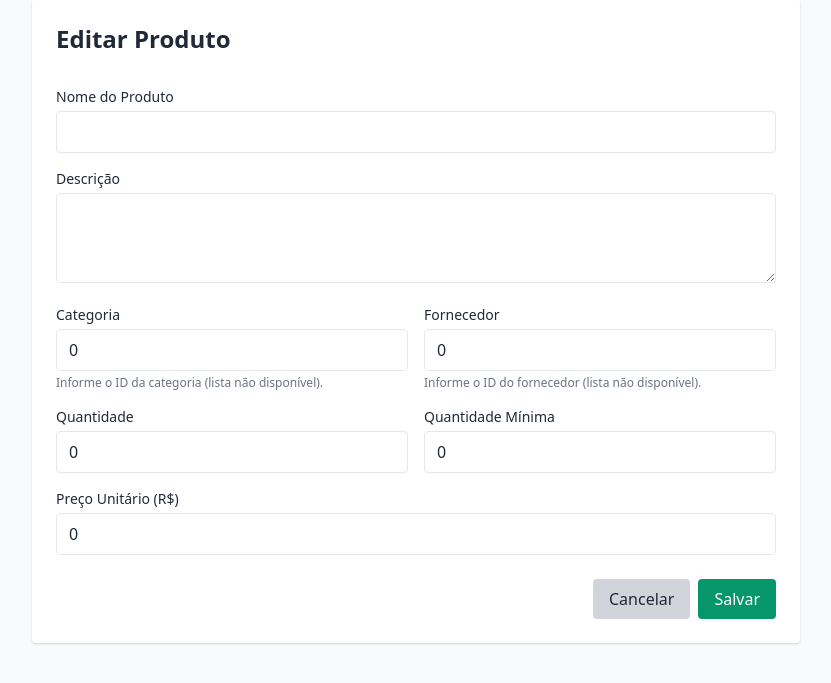
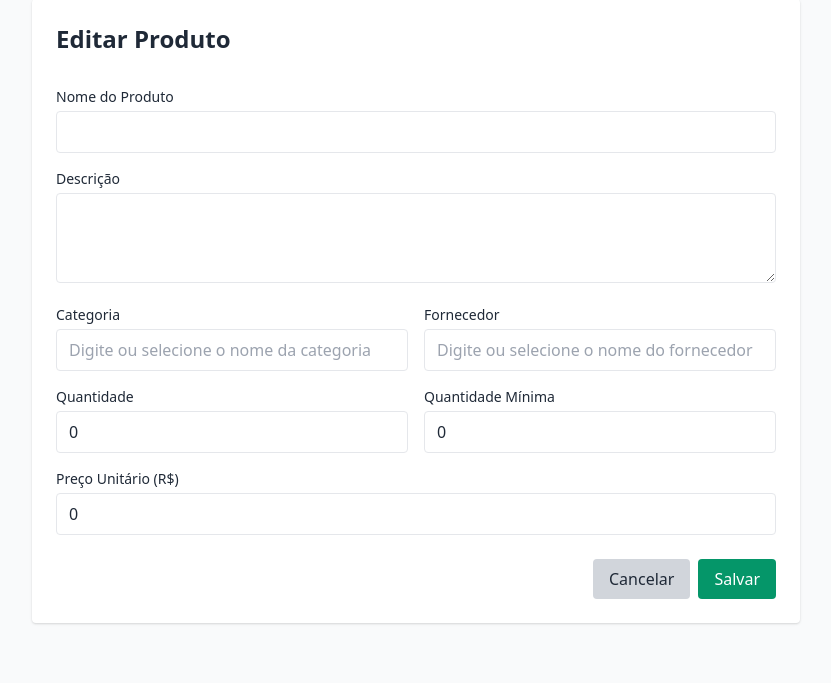
Before and after one commit to Fabiolegra/Estoque, a PHP site: page /editar.php in a window 1280 px wide. Shown: the part 89-772 px from the top of the page, without its empty margins (224-1055 px from the left). Run offline with PHP 8.4, Linux system fonts and the light colour scheme.

Commit message:
alterado os campos categoria e fornecedor do editar.php

```diff
--- a/app/views/produtos/editar.php
+++ b/app/views/produtos/editar.php
@@ -46,42 +46,56 @@
 
         <div class="grid grid-cols-1 md:grid-cols-2 gap-4">
             <div>
-                <label class="block text-sm font-medium mb-1" for="categoria_id">Categoria</label>
+                <label class="block text-sm font-medium mb-1" for="categoria_nome">Categoria</label>
+                <input type="text" id="categoria_nome" name="categoria_nome"
+                       list="categorias-lista"
+                       value="<?php
+                            $categoriaNomeAtual = '';
+                            if (isset($categorias) && is_array($categorias)) {
+                                foreach ($categorias as $c) {
+                                    if ((int)($produto['categoria_id'] ?? 0) === (int)$c['id']) { $categoriaNomeAtual = $c['nome']; break; }
+                                }
+                            }
+                            echo htmlspecialchars($categoriaNomeAtual, ENT_QUOTES, 'UTF-8');
+                       ?>"
+                       placeholder="Digite ou selecione o nome da categoria"
+                       class="w-full border rounded px-3 py-2 focus:outline-none focus:ring-2 focus:ring-blue-500" />
+                <input type="hidden" id="categoria_id" name="categoria_id" value="<?= htmlspecialchars($produto['categoria_id'] ?? '', ENT_QUOTES, 'UTF-8'); ?>" />
                 <?php if (isset($categorias) && is_array($categorias) && count($categorias) > 0): ?>
-                    <select id="categoria_id" name="categoria_id"
-                            class="w-full border rounded px-3 py-2 focus:outline-none focus:ring-2 focus:ring-blue-500">
+                    <datalist id="categorias-lista">
                         <?php foreach ($categorias as $c): ?>
-                            <option value="<?= htmlspecialchars($c['id'], ENT_QUOTES, 'UTF-8'); ?>"
-                                <?= (isset($produto['categoria_id']) && (int)$produto['categoria_id'] === (int)$c['id']) ? 'selected' : ''; ?>>
-                                <?= htmlspecialchars($c['nome'], ENT_QUOTES, 'UTF-8'); ?>
-                            </option>
+                            <option value="<?= htmlspecialchars($c['nome'], ENT_QUOTES, 'UTF-8'); ?>"></option>
                         <?php endforeach; ?>
-                    </select>
+                    </datalist>
                 <?php else: ?>
-                    <input type="number" id="categoria_id" name="categoria_id" min="0"
-                           value="<?= htmlspecialchars($produto['categoria_id'] ?? 0, ENT_QUOTES, 'UTF-8'); ?>"
-                           class="w-full border rounded px-3 py-2 focus:outline-none focus:ring-2 focus:ring-blue-500" />
-                    <p class="text-xs text-gray-500 mt-1">Informe o ID da categoria (lista não disponível).</p>
                 <?php endif; ?>
             </div>
 
             <div>
-                <label class="block text-sm font-medium mb-1" for="fornecedor_id">Fornecedor</label>
+                <label class="block text-sm font-medium mb-1" for="fornecedor_nome">Fornecedor</label>
+                <input type="text" id="fornecedor_nome" name="fornecedor_nome"
+                       list="fornecedores-lista"
+                       value="<?php
+                            $fornecedorNomeAtual = '';
+                            if (isset($fornecedores) && is_array($fornecedores)) {
+                                foreach ($fornecedores as $f) {
+                                    if ((int)($produto['fornecedor_id'] ?? 0) === (int)$f['id']) { $fornecedorNomeAtual = $f['nome']; break; }
+                                }
+                            }
+                            echo htmlspecialchars($fornecedorNomeAtual, ENT_QUOTES, 'UTF-8');
+                       ?>"
+                       placeholder="Digite ou selecione o nome do fornecedor"
+                       class="w-full border rounded px-3 py-2 focus:outline-none focus:ring-2 focus:ring-blue-500" />
+                <input type="hidden" id="fornecedor_id" name="fornecedor_id" value="<?= htmlspecialchars($produto['fornecedor_id'] ?? '', ENT_QUOTES, 'UTF-8'); ?>" />
                 <?php if (isset($fornecedores) && is_array($fornecedores) && count($fornecedores) > 0): ?>
-                    <select id="fornecedor_id" name="fornecedor_id"
-                            class="w-full border rounded px-3 py-2 focus:outline-none focus:ring-2 focus:ring-blue-500">
+                    <datalist id="fornecedores-lista">
                         <?php foreach ($fornecedores as $f): ?>
-                            <option value="<?= htmlspecialchars($f['id'], ENT_QUOTES, 'UTF-8'); ?>"
-                                <?= (isset($produto['fornecedor_id']) && (int)$produto['fornecedor_id'] === (int)$f['id']) ? 'selected' : ''; ?>>
-                                <?= htmlspecialchars($f['nome'], ENT_QUOTES, 'UTF-8'); ?>
-                            </option>
+                            <option value="<?= htmlspecialchars($f['nome'], ENT_QUOTES, 'UTF-8'); ?>"></option>
                         <?php endforeach; ?>
-                    </select>
+                    </datalist>
+                    <p class="text-xs text-gray-500 mt-1">O ID correspondente será preenchido automaticamente.</p>
                 <?php else: ?>
-                    <input type="number" id="fornecedor_id" name="fornecedor_id" min="0"
-                           value="<?= htmlspecialchars($produto['fornecedor_id'] ?? 0, ENT_QUOTES, 'UTF-8'); ?>"
-                           class="w-full border rounded px-3 py-2 focus:outline-none focus:ring-2 focus:ring-blue-500" />
-                    <p class="text-xs text-gray-500 mt-1">Informe o ID do fornecedor (lista não disponível).</p>
+
                 <?php endif; ?>
             </div>
         </div>
@@ -115,5 +129,49 @@
     </form>
 </div>
 
+<?php if ((isset($categorias) && is_array($categorias) && count($categorias) > 0) || (isset($fornecedores) && is_array($fornecedores) && count($fornecedores) > 0)): ?>
+<script>
+(function(){
+    // Mapeia nomes para IDs
+    var categoriasMap = {};
+    <?php if (isset($categorias) && is_array($categorias)): ?>
+    categoriasMap = {
+        <?php foreach ($categorias as $i => $c): ?>
+        <?= json_encode((string)$c['nome']) ?>: <?= (int)$c['id'] ?><?= $i === array_key_last($categorias) ? '' : ',' ?>
+        <?php endforeach; ?>
+    };
+    <?php endif; ?>
+
+    var fornecedoresMap = {};
+    <?php if (isset($fornecedores) && is_array($fornecedores)): ?>
+    fornecedoresMap = {
+        <?php foreach ($fornecedores as $i => $f): ?>
+        <?= json_encode((string)$f['nome']) ?>: <?= (int)$f['id'] ?><?= $i === array_key_last($fornecedores) ? '' : ',' ?>
+        <?php endforeach; ?>
+    };
+    <?php endif; ?>
+
+    function bindNameToId(inputId, hiddenId, map) {
+        var input = document.getElementById(inputId);
+        var hidden = document.getElementById(hiddenId);
+        if (!input || !hidden) return;
+        function update(){
+            var nome = input.value || '';
+            if (Object.prototype.hasOwnProperty.call(map, nome)) {
+                hidden.value = map[nome];
+            } else {
+                hidden.value = '';
+            }
+        }
+        input.addEventListener('change', update);
+        input.addEventListener('input', update);
+    }
+
+    bindNameToId('categoria_nome', 'categoria_id', categoriasMap);
+    bindNameToId('fornecedor_nome', 'fornecedor_id', fornecedoresMap);
+})();
+</script>
+<?php endif; ?>
+
 </body>
 </html>
--- a/prompt.txt
+++ b/prompt.txt
@@ -37,3 +37,6 @@ analise o schema.sql e adicione ao adicionar.php
 
 7 -
 analise o schema.sql e adicione ao adicionar.php
+
+8 -
+em editar.php eu quero que a categoria e fornecedor sejam adicionado pelo nome e nao pelo id
```
